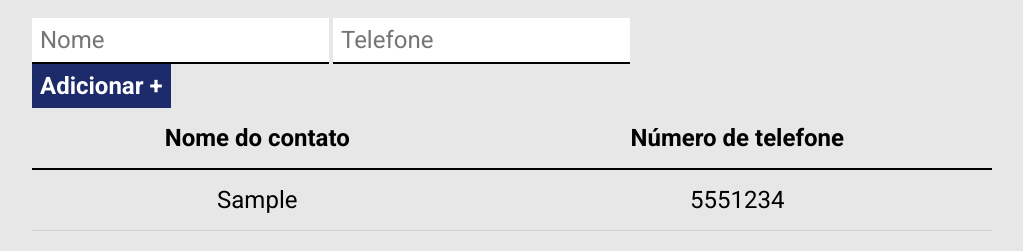
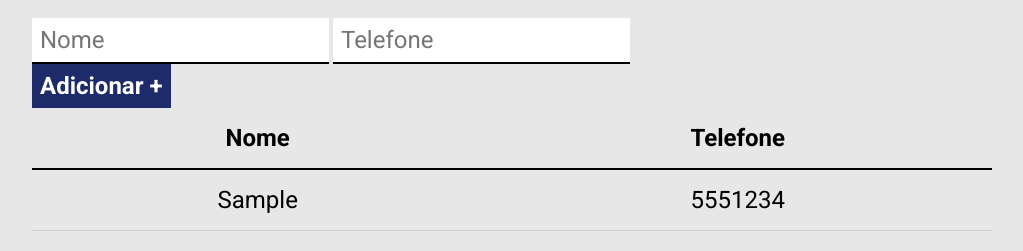
Before and after one commit to marcosvianalmv/exercicio_md_8, a plain HTML site: page index.html in a window 1280 px wide. Both pictures are taken after typing "Sample", "5551234" into the empty fields and a click on the button "Adicionar +". Shown: the part 169-420 px from the top of the page, without its empty margins (128-1151 px from the left). Drawn offline with Linux system fonts and the light colour scheme.

Commit message:
Modificacao nome colunas

```diff
--- a/index.html
+++ b/index.html
@@ -16,18 +16,18 @@
                 <h1>Agenda de contatos</h1>
             </header>
             <form id="form-contatos">
-                <input type="text" id="nome-contato" required placeholder="Nome">
-                <input type="tel" id="telefone-contato" required placeholder="Telefone" min="11" max="11">
+                <input type="text" id="nome" required placeholder="Nome">
+                <input type="tel" id="telefone" required placeholder="Telefone" min="11" max="11">
                 <button type="submit">Adicionar +</button>
             </form>
             <table cellspacing="0">
                 <thead>
                     <tr>
                         <th>
-                            Nome do contato
+                            Nome
                         </th>
                         <th>
-                            Número de telefone
+                            Telefone
                         </th>
                     </tr>
                     <tbody>
--- a/main.js
+++ b/main.js
@@ -5,8 +5,8 @@ let linhas = '';
 form.addEventListener('submit', function(e) {
     e.preventDefault();
 
-    const inputNomeContato = document.getElementById('nome-contato');
-    const inputTelefoneContato = document.getElementById('telefone-contato');
+    const inputNomeContato = document.getElementById('nome');
+    const inputTelefoneContato = document.getElementById('telefone');
 
     let linha = "<tr>";
     linha = linha + "<td>" + inputNomeContato.value + "</td>";
```
